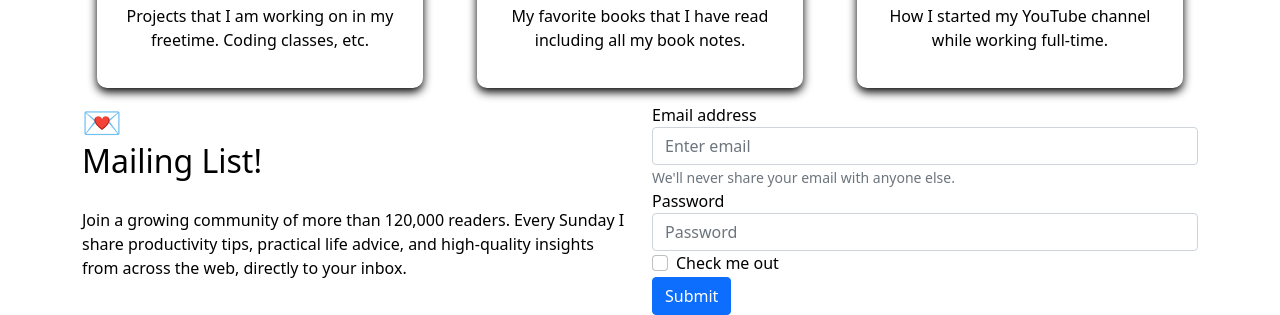
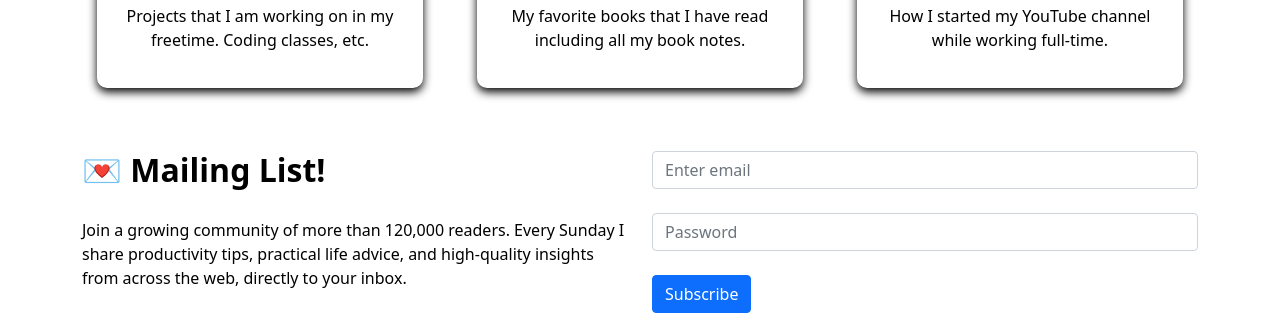
Before and after one commit to lizzyrowe1107/itsjustliz-website, a plain HTML site: page index.html in a window 1280 px wide. Shown: the part 713-1028 px from the top of the page. Drawn offline with nearby package versions, Linux system fonts and the light colour scheme.

Commit message:
Updates to Form

```diff
--- a/index.html
+++ b/index.html
@@ -60,6 +60,14 @@
             text-align: center;
             color:black;
             text-decoration: none;
+        }
+
+        .mail-icon {
+            display: inline;
+        }
+
+        .mailinglistheader {
+            font-weight: bold;
         }
 
         .Icon {
@@ -196,12 +204,16 @@
 
         </div>
 
+        <br>
+        <br>
+
+
 
         <div class="row">
 
             <div class="col-6">
 
-                <h2>
+                <h2 class = "mailinglistheader">
                     <div class="mail-icon">💌</div> Mailing List!
 
                 </h2>
@@ -216,19 +228,16 @@
             <div class="col-6">
                 <form>
                     <div class="form-group">
-                      <label for="exampleInputEmail1">Email address</label>
                       <input type="email" class="form-control" id="exampleInputEmail1" aria-describedby="emailHelp" placeholder="Enter email">
-                      <small id="emailHelp" class="form-text text-muted">We'll never share your email with anyone else.</small>
                     </div>
+                    <br>
                     <div class="form-group">
-                      <label for="exampleInputPassword1">Password</label>
                       <input type="password" class="form-control" id="exampleInputPassword1" placeholder="Password">
                     </div>
-                    <div class="form-check">
-                      <input type="checkbox" class="form-check-input" id="exampleCheck1">
-                      <label class="form-check-label" for="exampleCheck1">Check me out</label>
-                    </div>
-                    <button type="submit" class="btn btn-primary">Submit</button>
+
+                    <br>
+
+                    <button type="submit" class="btn btn-primary">Subscribe</button>
                   </form>
 
 
```
